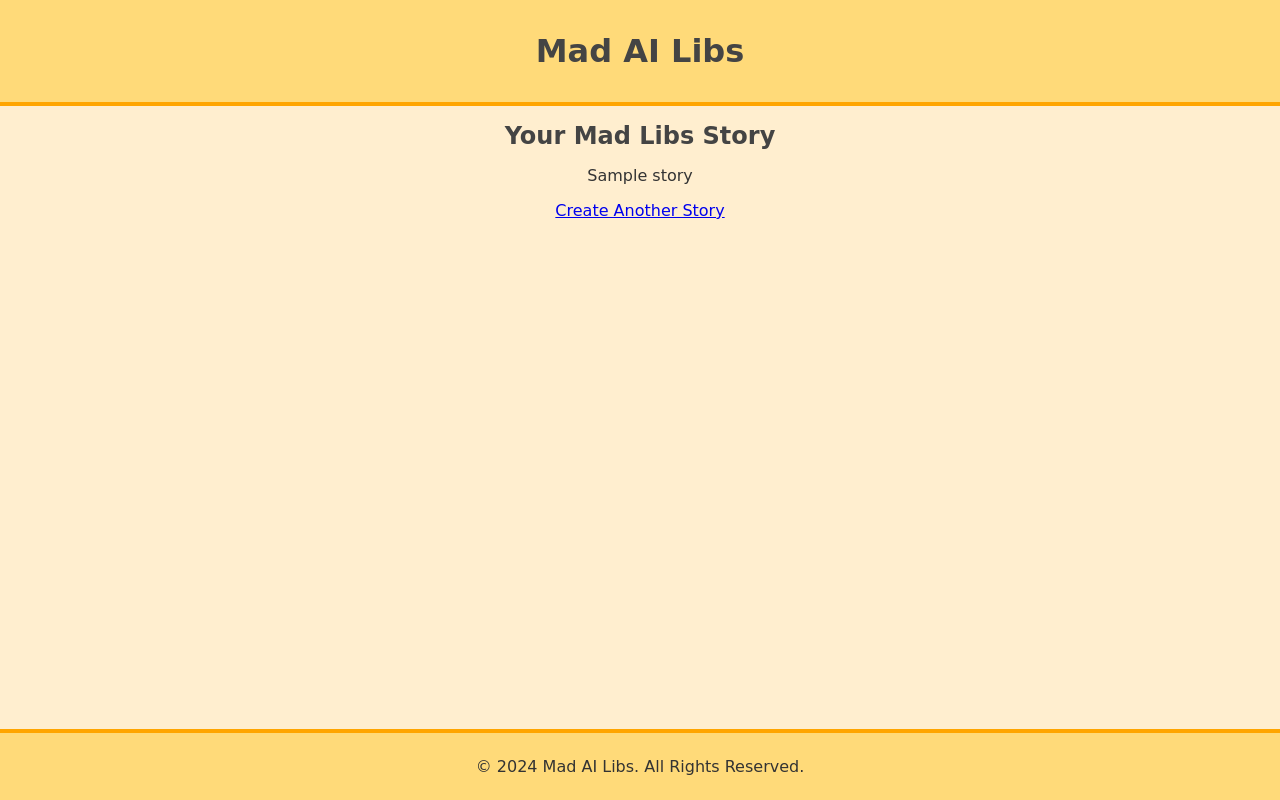
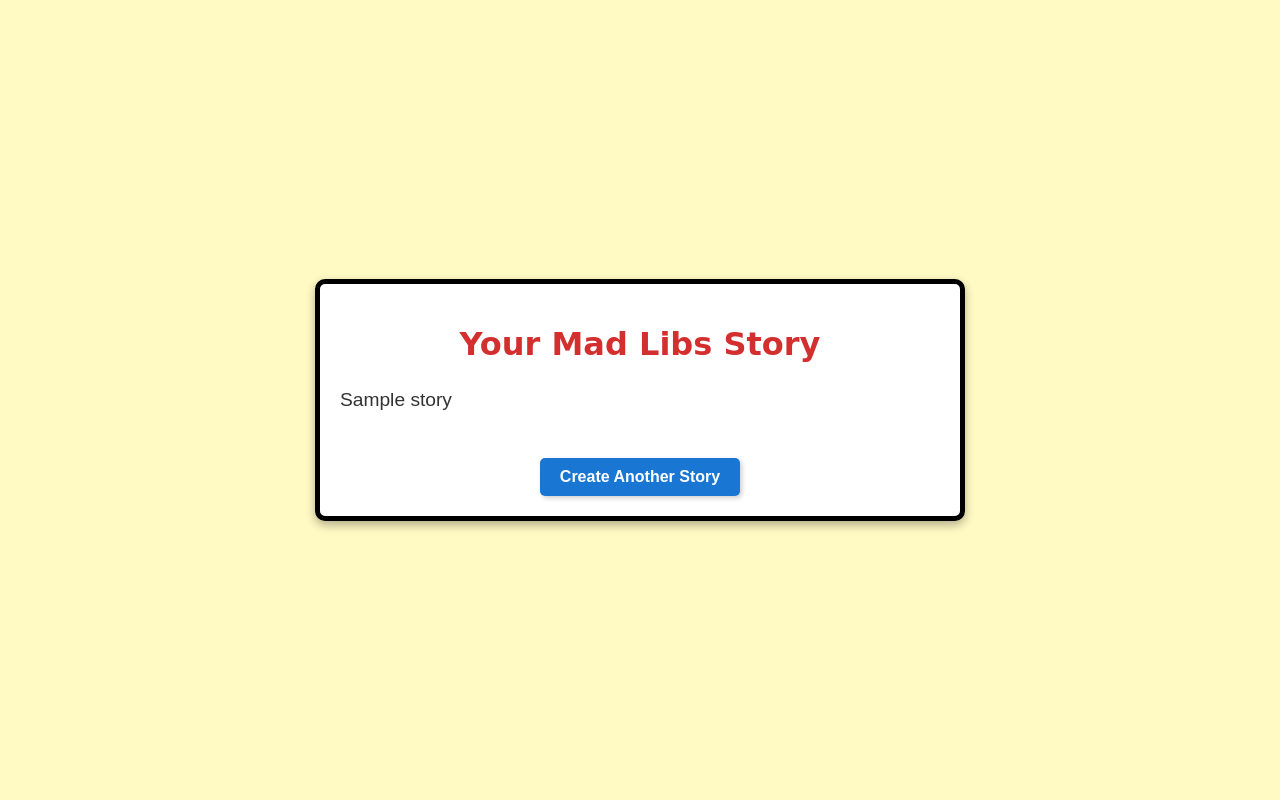
Before and after one commit to YungPak/Mad-AI-Libs, a Flask app: template templates/result.html in a window 1280 px wide. Run offline with Flask 3, Linux system fonts and the light colour scheme; the template is opened without the code that fills it: most values are stand-ins (such as "Sample title", 1, 10 or a date in 2020).

Commit message:
Updated Result UI

```diff
--- /dev/null
+++ b/static/resultStyle.css
@@ -0,0 +1,67 @@
+/* General Page Styling */
+body {
+    font-family: 'Arial', sans-serif;
+    background-color: #fff9c4; /* Light yellow background */
+    color: #333;
+    margin: 0;
+    padding: 0;
+    display: flex;
+    justify-content: center;
+    align-items: center;
+    height: 100vh;
+}
+
+/* Mad Libs Container */
+.madlibs-container {
+    width: 80%;
+    max-width: 600px;
+    padding: 20px;
+    background-color: #ffffff;
+    border: 5px solid #000000;
+    border-radius: 10px;
+    text-align: center;
+    box-shadow: 0px 4px 10px rgba(0, 0, 0, 0.3);
+}
+
+/* Heading Styling */
+h1 {
+    font-family: 'Comic Sans MS', 'Patrick Hand', cursive;
+    color: #d32f2f;
+    font-size: 2rem;
+    margin-bottom: 20px;
+}
+
+/* Story Output */
+.story-output {
+    font-size: 1.2rem;
+    line-height: 1.8;
+    text-align: left;
+    color: #333;
+    margin: 20px 0;
+}
+
+/* Highlighted User Inputs */
+.story-output .user-input {
+    font-weight: bold;
+    text-decoration: underline;
+    color: #1976d2;
+}
+
+/* Link Styling */
+.create-another {
+    display: inline-block;
+    margin-top: 20px;
+    padding: 10px 20px;
+    background-color: #1976d2;
+    color: #ffffff;
+    text-decoration: none;
+    border-radius: 5px;
+    font-weight: bold;
+    box-shadow: 2px 2px 5px rgba(0, 0, 0, 0.2);
+    transition: background-color 0.3s ease, transform 0.3s ease;
+}
+
+.create-another:hover {
+    background-color: #0d47a1;
+    transform: scale(1.05);
+}
--- a/static/styles.css
+++ b/static/styles.css
@@ -17,7 +17,7 @@ header {
 footer {
     background-color: #ffda79;
     color: #333;
-    padding: 0.5rem 0;
+    padding: 0px 0;
     border-top: 4px solid #ffa500;
     position: fixed;
     bottom: 0;
--- a/templates/base.html
+++ b/templates/base.html
@@ -14,7 +14,7 @@
         {% block content %}{% endblock %}
     </main>
     <footer>
-        <p>&copy; 2024 Mad AI Libs. All Rights Reserved.</p>
+        <p>&copy; Mad AI Libs. GAITS Final Project. Asiandabber31 (Pakshal) & Mytlarz (Derek)</p>
     </footer>
 </body>
 </html>
--- a/templates/result.html
+++ b/templates/result.html
@@ -1,9 +1,17 @@
-{% extends "base.html" %}
-
-{% block content %}
-    <section>
-        <h2>Your Mad Libs Story</h2>
-        <p>{{ story }}</p>
-        <a href="/">Create Another Story</a>
-    </section>
-{% endblock %}
+<!DOCTYPE html>
+<html lang="en">
+<head>
+    <meta charset="UTF-8">
+    <title>Your Mad Libs Story</title>
+    <link rel="stylesheet" href="{{ url_for('static', filename='resultStyle.css') }}">
+</head>
+<body>
+    <div class="madlibs-container">
+        <h1>Your Mad Libs Story</h1>
+        <div class="story-output">
+            <p>{{ story|safe }}</p>
+        </div>
+        <a href="/" class="create-another">Create Another Story</a>
+    </div>
+</body>
+</html>
```
